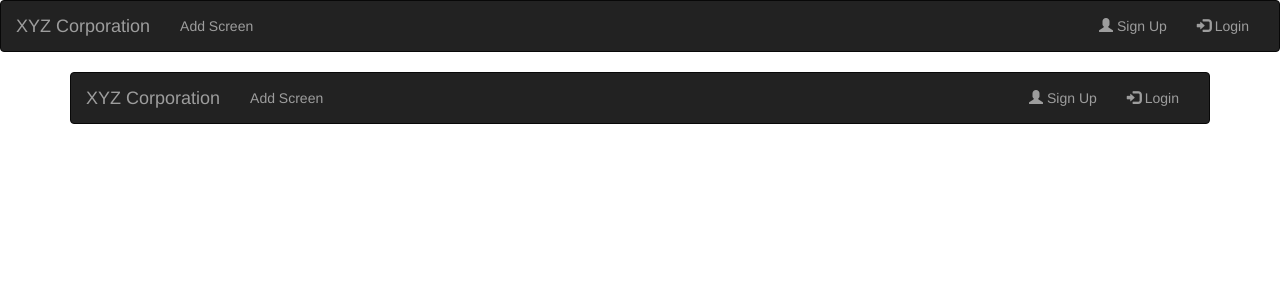
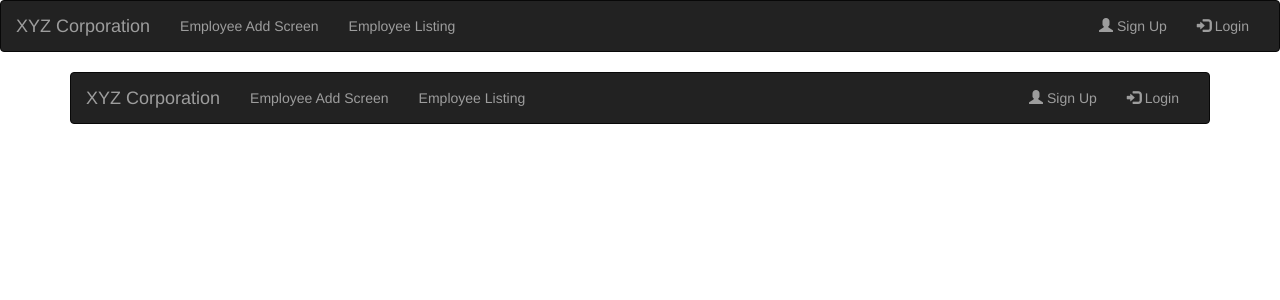
Before and after one commit to narayanansznod/assignment, an Angular app in the folder client/: page /navbar in a window 1280 px wide. Shown: the top 300 px of the page. Built offline with nearby package versions, Linux system fonts and the light colour scheme.

Commit message:
work around

```diff
--- a/client/src/app/components/navbar/navbar.component.html
+++ b/client/src/app/components/navbar/navbar.component.html
@@ -10,15 +10,15 @@
       <a class="navbar-brand" routerLink="/">XYZ Corporation</a>
     </div>
     <div class="collapse navbar-collapse" id="myNavbar">
-      <!-- <ul class="nav navbar-nav">
+      <ul class="nav navbar-nav">
         <li [routerLinkActive]="['active']" [routerLinkActiveOptions]="{exact:true}"><a routerLink="/register">Employee Add Screen</a></li>
       </ul>
       <ul class="nav navbar-nav">
         <li [routerLinkActive]="['active']" [routerLinkActiveOptions]="{exact:true}"><a routerLink="/listing">Employee Listing</a></li>
+      </ul>
+      <!-- <ul class="nav navbar-nav">
+        <li [routerLinkActive]="['active']" [routerLinkActiveOptions]="{exact:true}"><a routerLink="/employee">Add Screen</a></li>
       </ul> -->
-      <ul class="nav navbar-nav">
-        <li [routerLinkActive]="['active']" [routerLinkActiveOptions]="{exact:true}"><a routerLink="/employee">Add Screen</a></li>
-      </ul>
       <ul class="nav navbar-nav navbar-right">
         <li><a href="#"><span class="glyphicon glyphicon-user"></span> Sign Up</a></li>
         <li><a href="#"><span class="glyphicon glyphicon-log-in"></span> Login</a></li>
```
